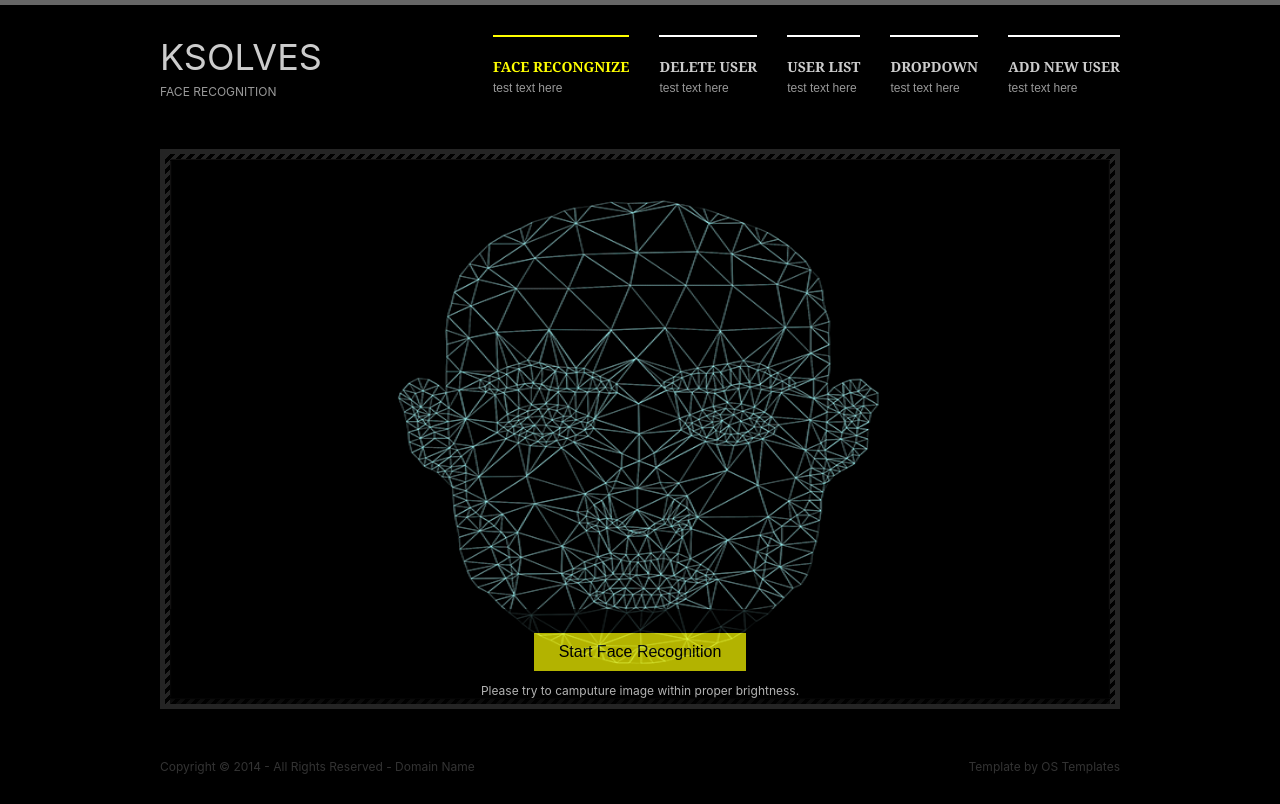
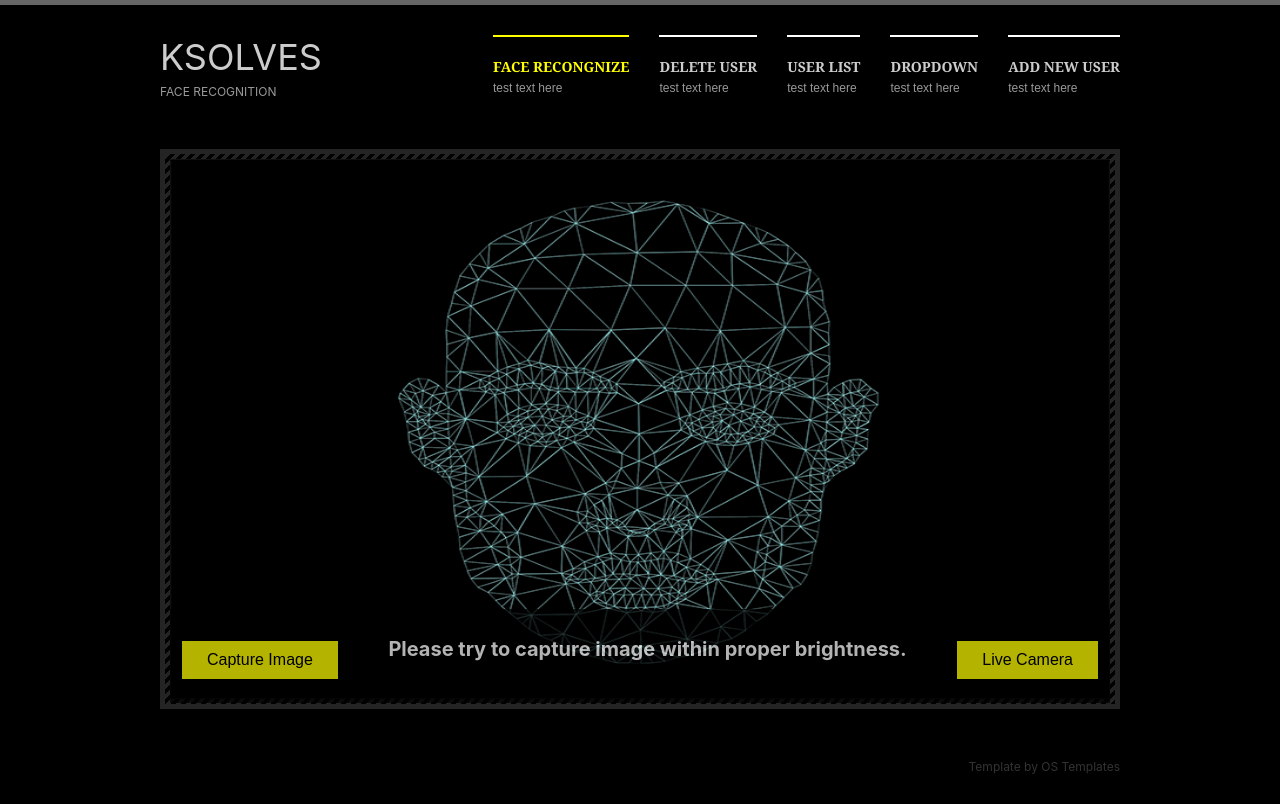
Before and after one commit to KSolves-ML/Face-Reco-React, a React (Create React App) app: page / in a window 1280 px wide. Built offline with nearby package versions, Linux system fonts and the light colour scheme.

Commit message:
Minor Changes

```diff
--- a/src/App.js
+++ b/src/App.js
@@ -44,12 +44,12 @@ function App() {
       debugger
       showLoader(true)
 
-      axios.post("https://79c359782a60.ngrok.io/facerecognition",queryString.stringify(data))
+      axios.post("http://localhost:5000/facerecognition",queryString.stringify(data))
       .then(function (response) {
         showLoader(false);
         debugger
         const result = response.data;
-        setName(result.name)
+        setName(result.name);
 
           // const start = boxes[0][0];
           // const end = boxes[0][2];
@@ -81,8 +81,9 @@ function App() {
   }, [webcamRef, setCapturing, mediaRecorderRef]);
 
 
-  const submit = (event) => {
+  const liveCamera = (event) => {
     event.preventDefault();
+    showLoader(true)
     axios.post("http://localhost:5000/facerecognitionLive")
     .then(function (response) {
       showLoader(false)
@@ -144,7 +145,12 @@ function App() {
               <div className="introtext">
               {
                 !capturing &&
-                <h2><button className="button1" onClick={() => {setCapturing(true)}}>Start Face Recognition</button></h2>
+                <>
+                  <div>
+                    <h2><button className="button1" style={{float: 'left'}} onClick={() => {setCapturing(true)}}>Capture Image</button></h2>
+                    <h2><button className="button1" style={{float: 'right'}} onClick={liveCamera}>Live Camera</button></h2>
+                  </div>
+                </>
               }
 
               {
@@ -152,7 +158,7 @@ function App() {
                 <h2><button className="button1" onClick={handleStartCaptureClick}>Capture</button></h2>
               }
 
-                <p>Please try to camputure image within proper brightness.</p>
+                <p style={{fontSize: '20px', fontWeight: 'bold'}}>Please try to capture image within proper brightness.</p>
               </div>
             </li>
             <li className="clear featured_slide_Image">
@@ -171,7 +177,6 @@ function App() {
       </div>
       <div className="wrapper col5">
         <div id="footer">
-          <p className="fl_left">Copyright &copy; 2014 - All Rights Reserved - <a href="#">Domain Name</a></p>
           <p className="fl_right">Template by <a target="_blank" href="http://www.os-templates.com/" title="Free Website Templates">OS Templates</a></p>
           <br className="clear" />
         </div>
```
